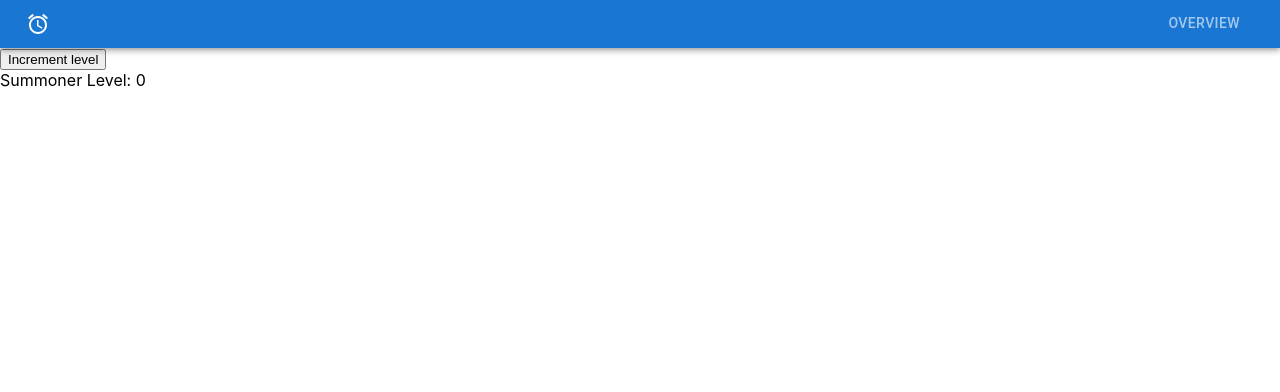
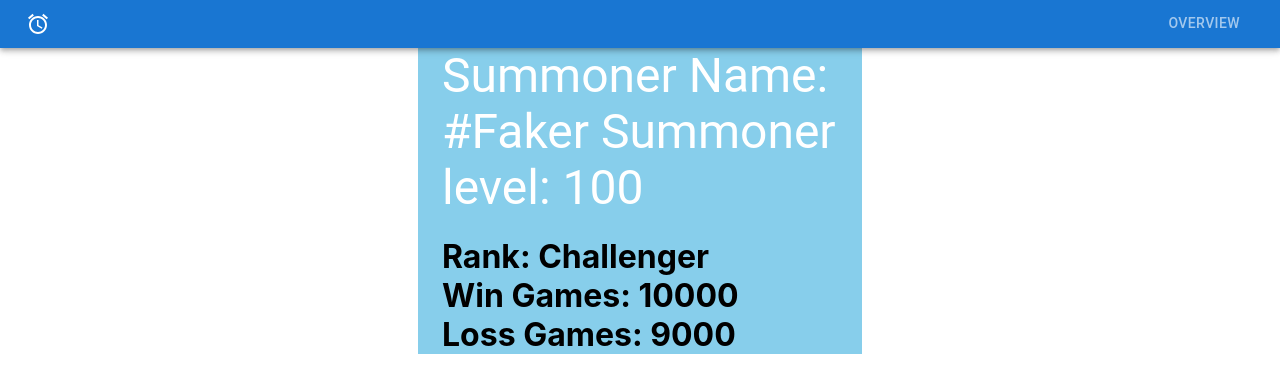
Before and after one commit to sunnydl/GamePerformanceTracker, a React (Create React App) app in the folder frontend/: page /overview in a window 1280 px wide. Shown: the top 392 px of the page. Built offline with nearby package versions, Linux system fonts and the light colour scheme.

Commit message:
Change the overview page with a container

```diff
--- a/frontend/package.json
+++ b/frontend/package.json
@@ -5,6 +5,7 @@
   "dependencies": {
     "@emotion/react": "^11.4.1",
     "@emotion/styled": "^11.3.0",
+    "@material-ui/core": "^4.12.3",
     "@mui/icons-material": "^5.0.3",
     "@mui/material": "^5.0.1",
     "@reduxjs/toolkit": "^1.6.1",
--- a/frontend/src/pages/Overview.tsx
+++ b/frontend/src/pages/Overview.tsx
@@ -1,7 +1,18 @@
 import React from 'react';
+import CssBaseline from '@mui/material/CssBaseline';
+import Box from '@mui/material/Box';
+import Container from '@mui/material/Container';
 
 import { useAppSelector, useAppDispatch } from '../redux/hooks';
 import { setUserData } from '../redux/slices/user';
+import { withStyles } from "@material-ui/core/styles";
+import Typography from "@material-ui/core/Typography";
+
+const WhiteTextTypography = withStyles({
+  root: {
+    color: "#FFFFFF"
+  }
+})(Typography);
 
 function Overview() {
   const userData = useAppSelector((state) => state.user);
@@ -14,10 +25,21 @@ function Overview() {
 
   return (
     <header>
-      <button onClick={handleClick}>Increment level</button>
-      <div>Summoner Level: {userData.summoner_level}</div>
+
+      <Container maxWidth="xs" style={{ backgroundColor: 'skyblue'}}>
+        <WhiteTextTypography variant="h3">
+          Summoner Name: #Faker
+          Summoner level: 100
+        </WhiteTextTypography>
+        <h1>Rank: Challenger <br/>
+            Win Games: 10000<br/>
+            Loss Games: 9000
+        </h1>
+      </Container>
     </header>
   );
 }
 
+
+
 export default Overview;
```
Also changed, not shown: 1 other file (tests, documents, lock files or other folders).
